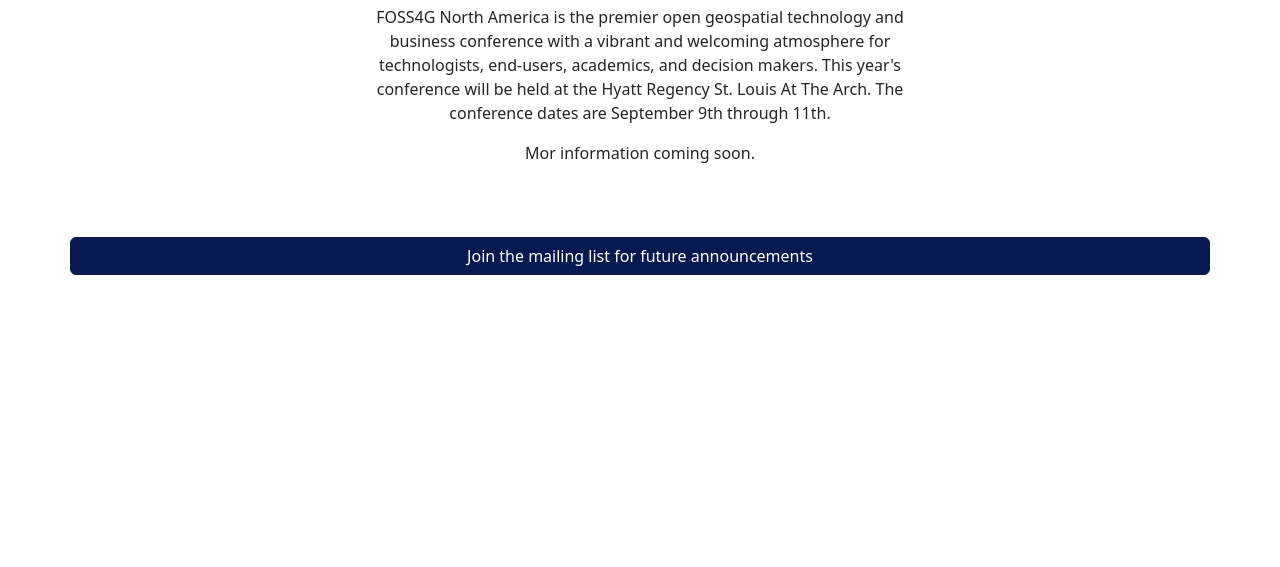
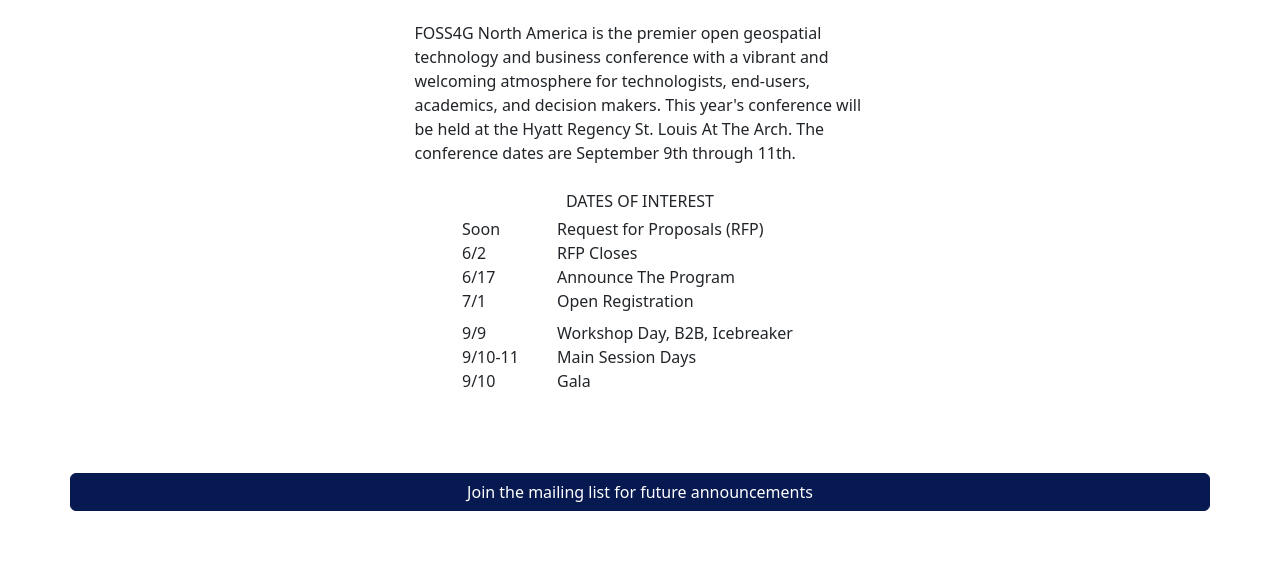
Before and after one commit to OSGeo-US/foss4g-na-2024, a Gatsby site: page / in a window 1280 px wide. Shown: the part 549-1116 px from the top of the page. Before the commit the page ends 880 px from the top, so only its background shows below. Built offline with nearby package versions, Linux system fonts and the light colour scheme; Gatsby itself is replaced by a stand-in of ours.

Commit message:
👌 IMPROVE: add dates and venue

```diff
--- a/src/pages/index.js
+++ b/src/pages/index.js
@@ -18,20 +18,73 @@
             alt="FOSS4G NA 2024 Logo`"
             className="img-fluid"
           />
-          <h1 className="fw-light">September 9 - 11</h1>
           <p className="lead text-muted">Scaling Geospatial into the Future</p>
           <p>
-            FOSS4G North America is the premier open geospatial technology and
-            business conference with a vibrant and welcoming atmosphere for
-            technologists, end-users, academics, and decision makers. This
-            year's conference will be held at the Hyatt Regency St. Louis At The
-            Arch. The conference dates are September 9th  through 11th.
+            Sept 9-11
+            <br />
+            Hyatt Regency St. Louis At The Arch
           </p>
-              <p>Mor information coming soon.</p>
+          <div class="text-start">
+            <div class="row my-4 ">
+              <div class="col-1"></div>
+              <div class="col-10">
+                FOSS4G North America is the premier open geospatial technology
+                and business conference with a vibrant and welcoming atmosphere
+                for technologists, end-users, academics, and decision makers.
+                This year's conference will be held at the Hyatt Regency St.
+                Louis At The Arch. The conference dates are September 9th
+                through 11th.
+              </div>
+              <div class="col-1"></div>
+            </div>
+            <div class="row text-center">
+              <div class="col-12 font-weight-bold text-uppercase">
+                Dates of interest
+              </div>
+            </div>
+            <div class="row mt-1 ">
+              <div class="col-2"></div>
+              <div class="col-2">Soon</div>
+              <div class="col-8">Request for Proposals (RFP)</div>
+            </div>
+            <div class="row">
+              <div class="col-2"></div>
+              <div class="col-2">6/2</div>
+              <div class="col-8">RFP Closes</div>
+            </div>
+            <div class="row">
+              <div class="col-2"></div>
+              <div class="col-2 text-start">6/17</div>
+              <div class="col-8 text-start">Announce The Program</div>
+            </div>
+            <div class="row">
+              <div class="col-2"></div>
+              <div class="col-2">7/1</div>
+              <div class="col-8">Open Registration</div>
+            </div>
+            <div class="row mt-2">
+              <div class="col-2"></div>
+              <div class="col-2">9/9</div>
+              <div class="col-8">Workshop Day, B2B, Icebreaker</div>
+            </div>
+            <div class="row">
+              <div class="col-2"></div>
+              <div class="col-2">9/10-11</div>
+              <div class="col-8">Main Session Days</div>
+            </div>
+            <div class="row mb-4">
+              <div class="col-2"></div>
+              <div class="col-2">9/10</div>
+              <div class="col-8">Gala</div>
+            </div>
+          </div>
         </div>
       </div>
       <div className="row">
-        <Link to="https://us19.list-manage.com/contact-form?u=8635900ee697ecbb8a595f92d&form_id=2a26281da80916604418c94616d3a1ac" className="btn btn-primary my-2">
+        <Link
+          to="https://us19.list-manage.com/contact-form?u=8635900ee697ecbb8a595f92d&form_id=2a26281da80916604418c94616d3a1ac"
+          className="btn btn-primary my-2"
+        >
           Join the mailing list for future announcements
         </Link>
       </div>
```
